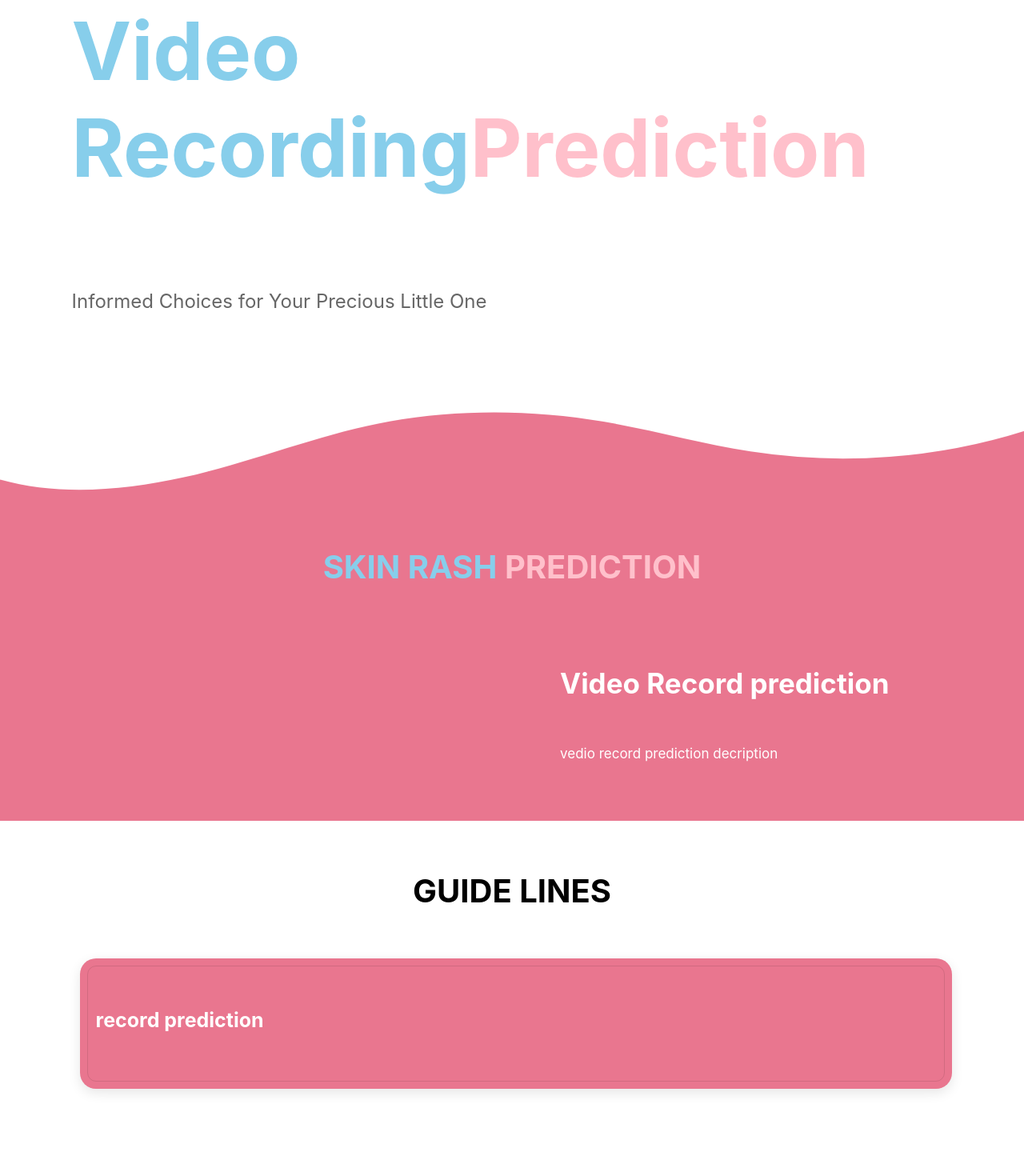
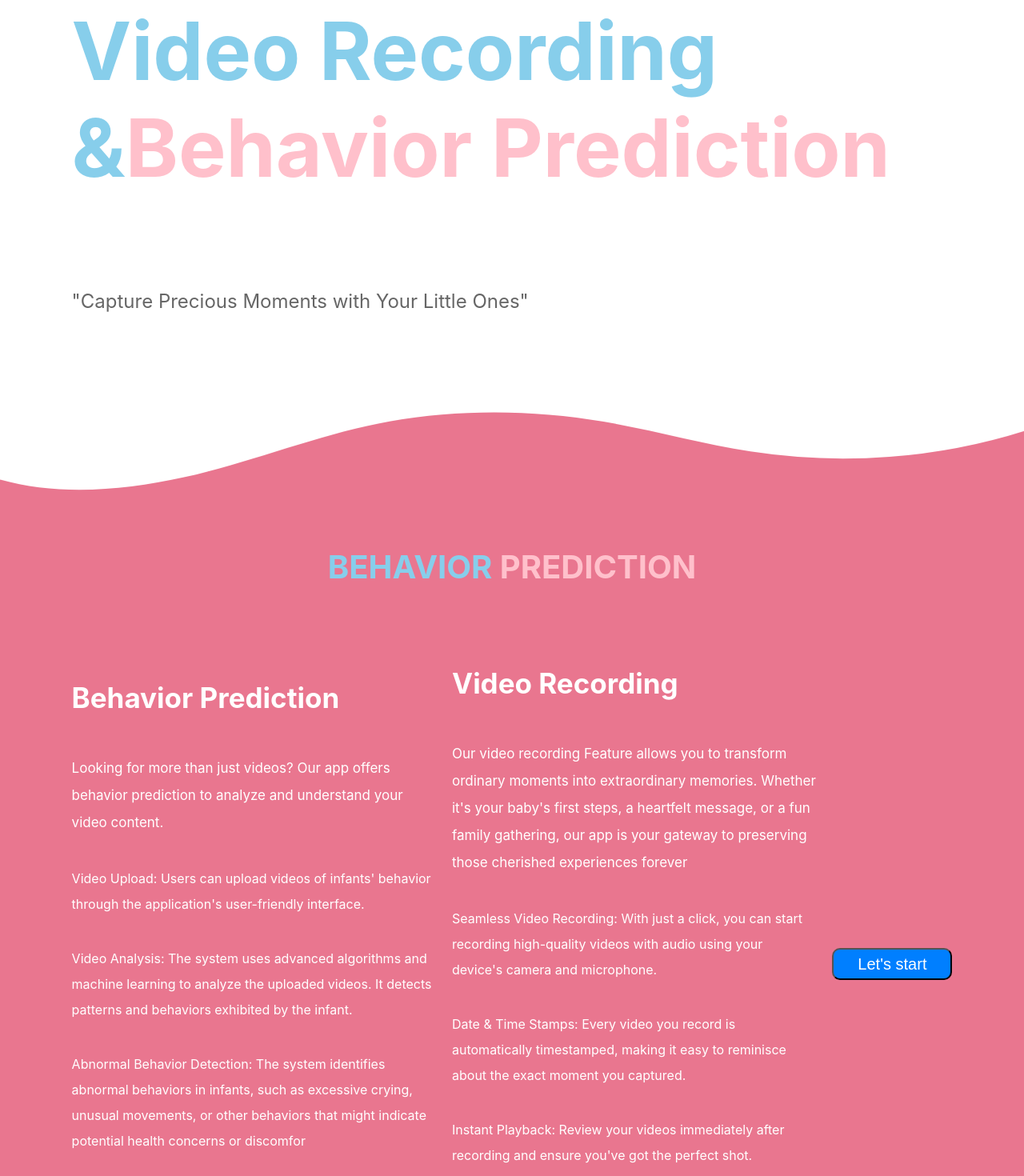
Before and after one commit to IT20405090/Main_research, a React (Create React App) app in the folder frontend/: page / in a window 1280 px wide. Shown: the part 5380-6850 px from the top of the page at 80% size. Before the commit the page ends 6771 px from the top, so only its background shows below. Built offline with nearby package versions, Linux system fonts and the light colour scheme; the HTML template or start-up script is replaced by a standard one.

Commit message:
anodya home page changd

```diff
--- a/frontend/package.json
+++ b/frontend/package.json
@@ -3,6 +3,8 @@
   "version": "0.1.0",
   "private": true,
   "dependencies": {
+    "@fortawesome/fontawesome-svg-core": "^6.4.2",
+    "@fortawesome/free-solid-svg-icons": "^6.4.2",
     "@fortawesome/react-fontawesome": "^0.2.0",
     "@testing-library/jest-dom": "^5.17.0",
     "@testing-library/react": "^13.4.0",
--- a/frontend/src/components/HomeMain.js
+++ b/frontend/src/components/HomeMain.js
@@ -187,10 +187,10 @@ function HomeMain() {
          <section className="home" id="home">
                 <div className="content">
                     <h3 style={{fontSize:'100px'}}>
-                        <span className="skin-rash-text">Video Recording</span>
-                        <span className="predictions-text">Prediction</span>
+                        <span className="skin-rash-text">Video Recording &</span>
+                        <span className="predictions-text">Behavior Prediction</span>
                     </h3>
-                    <p style={{fontSize:'24px'}}>Informed Choices for Your Precious Little One</p>
+                    <p style={{fontSize:'24px'}}>"Capture Precious Moments with Your Little Ones"</p>
                 </div>
                 <div className="image">
                     {/* <img src="images/home.png" alt="" /> */}
@@ -214,21 +214,49 @@ function HomeMain() {
             {/* about us section starts */}
             <section className="about" id="about">
     <h1 className="heading">
-                    <span className="skin-rash-text">Skin Rash</span>
+        <span className="skin-rash-text">Behavior</span>
         <span className="predictions-text"> Prediction</span>
     </h1>
     <div className="row">
-                    <div className="image">
-                        {/* <img src="/images/about us.png" alt="" /> */}
+        <div className="content">
+            <h3>Behavior Prediction</h3>
+            <p className="desc-text" style={{ fontSize: '17px' }}>Looking for more than just videos? Our app offers behavior prediction to analyze and understand your video content.</p>
+
+            <p style={{ fontSize: '16px' }}>Video Upload: Users can upload videos of infants' behavior through the application's
+                user-friendly interface.</p>
+
+            <p style={{ fontSize: '16px' }}>Video Analysis: The system uses advanced algorithms and machine learning to analyze the uploaded videos.
+                 It detects patterns and behaviors exhibited by the infant.</p>
+
+            <p style={{ fontSize: '16px' }}>Abnormal Behavior Detection: The system identifies abnormal behaviors in infants,
+                 such as excessive crying, unusual movements, or other behaviors that might indicate potential health concerns or discomfor</p>
+            <p style={{ fontSize: '16px' }}>Prediction Report: Users receive a detailed prediction report that outlines any detected abnormal behaviors, along with relevant timestamps in the video.</p>
+        </div>
+        <div className="content">
+            <h3>Video Recording</h3>
+            <p className="desc-text" style={{ fontSize: '17px' }}>Our video recording Feature allows you to transform ordinary moments into extraordinary memories. Whether it's your baby's first steps, a heartfelt message, or a fun family gathering, our app is your gateway to preserving those cherished experiences forever</p>
+
+            <p style={{ fontSize: '16px' }}>Seamless Video Recording: With just a click, you can start recording high-quality videos with audio using your device's camera and microphone.</p>
+
+            <p style={{ fontSize: '16px' }}>Date & Time Stamps: Every video you record is automatically timestamped, making it easy to reminisce about the exact moment you captured.</p>
+
+            <p style ={{ fontSize: '16px' }}>Instant Playback: Review your videos immediately after recording and ensure you've got the perfect shot.</p>
+
+            <p style={{ fontSize: '16px' }}>Video Management: Organize and manage your videos effortlessly. Upload, delete, and revisit your memories with ease.</p>
+        </div>
+        <div>
+    {/* You can place your image here */}
+    <center>
+    <a href="/abc">
+        <button style={{color:'white', backgroundColor:'#007FFF', width:'150px', height:'40px', fontSize:'20PX', borderRadius:'10PX'}}>Let's start</button>
+    </a>
+    </center>
+</div>
+
 
     </div>
-                    <div className="content">
-                        <h3>Video Record prediction</h3>
-                        <p className="desc-text" style={{fontSize:'17px'}}>
-                            vedio record prediction decription  </p>
-                    </div>
-                </div>
 </section>
+
             {/* about us section ends */}
 
 
```
Also changed, not shown: 1 other file (tests, documents, lock files or other folders). Lines whose indentation alone changed are shown as unchanged.
